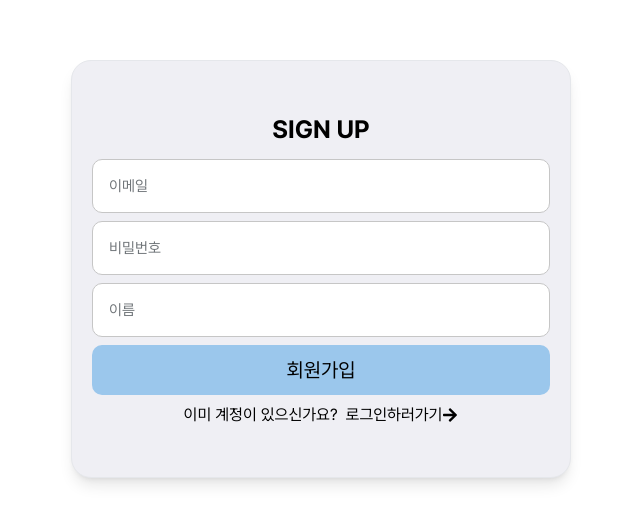
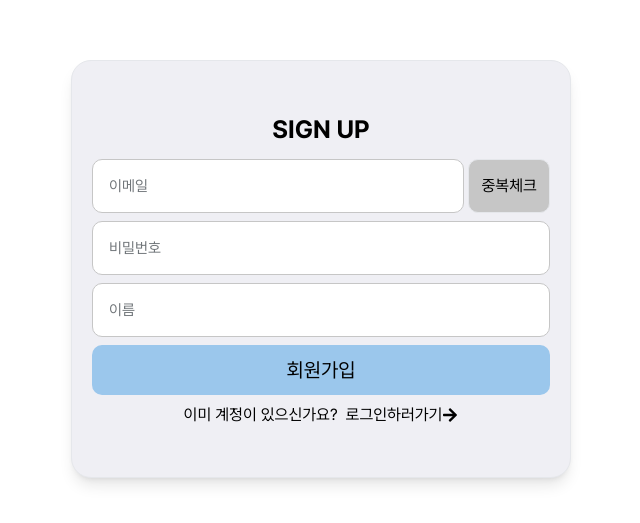
Before and after one commit to ST-JM-ORG/notice-board-fe, a Next.js app: page /sign-up in a window 1280 px wide. Shown: the part 131-654 px from the top of the page, without its empty margins (319-959 px from the left). Built offline with nearby package versions, Linux system fonts and the light colour scheme.

Commit message:
Feat: 회원가입 > 이메일 중복체크 버튼 추가

```diff
--- a/src/app/(auth)/sign-up/page.tsx
+++ b/src/app/(auth)/sign-up/page.tsx
@@ -40,13 +40,21 @@ const Page = () => {
           px-20 py-50 shadow-lg"
       >
         <p className="mb-10 text-center text-25 font-bold">SIGN UP</p>
+        <div className="flex space-x-1">
           <Input
             type="text"
-          className="rounded-b-none"
+            className="w-full rounded-b-none"
             text="이메일"
             value={email}
             onChange={handleChangeSignUpId}
           />
+          <button
+            className="w-100 rounded-10 border-1 bg-silver-sand transition-colors duration-100
+              ease-in-out hover:bg-gainsboro"
+          >
+            중복체크
+          </button>
+        </div>
         <Input
           type="text"
           className="rounded-t-none"
@@ -61,7 +69,7 @@ const Page = () => {
           value={name}
           onChange={handleChangeSignUpName}
         />
-        <button className="bg-baby-blue-eyes w-full rounded-10 py-10 text-20">
+        <button className="w-full rounded-10 bg-baby-blue-eyes py-10 text-20">
           회원가입
         </button>
         <div className="flex items-center justify-center space-x-2">
--- a/tailwind.config.ts
+++ b/tailwind.config.ts
@@ -26,6 +26,7 @@ export default {
       colors: {
         "anti-flash-white": "#efeff4",
         "baby-blue-eyes": "#9bc7ec",
+        celadon: "#bdecb6",
         coral: "#ee7f50",
         gainsboro: "#dedede",
         "silver-sand": "#c6c6c6",
```
Lines whose indentation alone changed are shown as unchanged.
